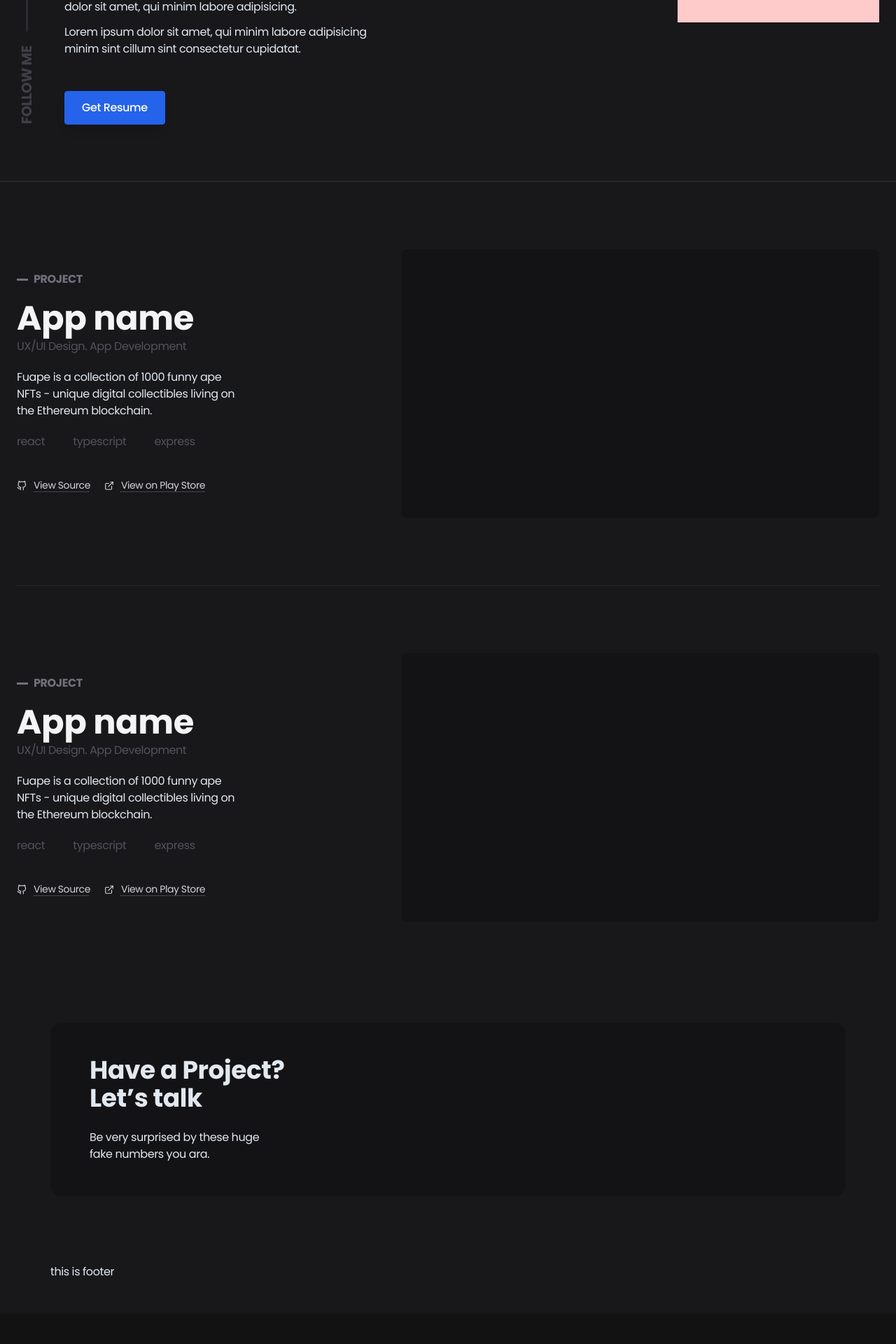
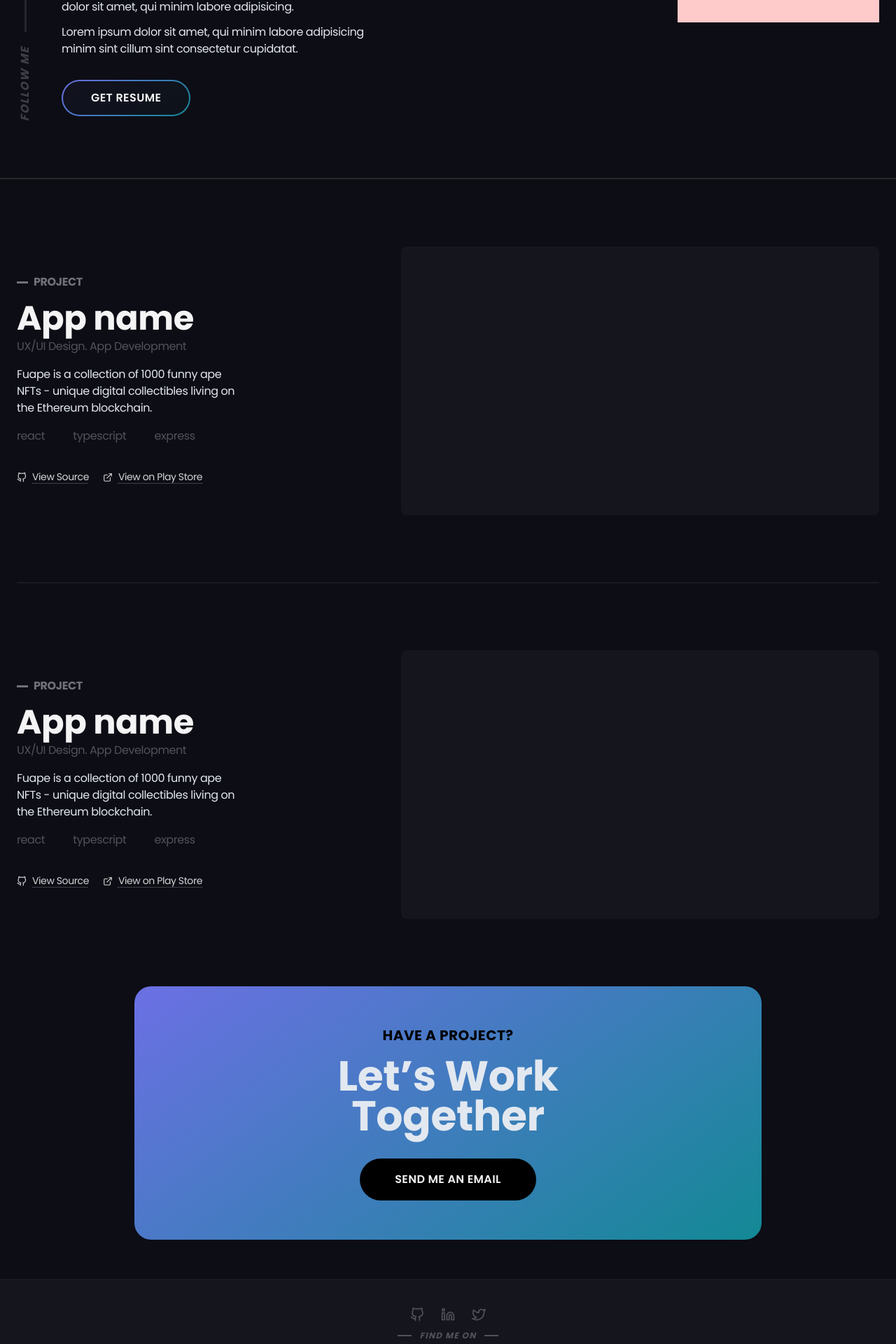
Before and after one commit to hasansujon786/my-website-nextjs, a Next.js app: page / in a window 1280 px wide. Shown: the part 360-2280 px from the top of the page at 70% size. Before the commit the page ends 2237 px from the top, so only its background shows below. Built offline with nearby package versions, Linux system fonts and the light colour scheme.

Commit message:
ui: update Button & CallToAction

```diff
--- /dev/null
+++ b/components/atoms/Button.tsx
@@ -0,0 +1,34 @@
+const varients = {
+  gradient: { bu: 'gradient-bg', sp: 'bg-darker-1 bg-opacity-95 group-hover:bg-opacity-80 ' },
+  solid: { bu: 'bg-black hover:bg-gray-900', sp: 'bg-transparent' },
+}
+
+const sizes = {
+  base: { bu: '', sp: 'px-10 py-3' },
+  md: { bu: '', sp: 'px-12 py-4' },
+}
+
+interface Props {
+  children: React.ReactNode
+  varient?: keyof typeof varients
+  size?: keyof typeof sizes
+}
+
+const Button = ({ children, varient = 'gradient', size = 'base' }: Props) => {
+  return (
+    <button
+      className={`group p-0.5 rounded-full
+      uppercase text-base font-semibold tracking-wide text-zinc-100
+      transform duration-300 ease-out active:scale-95 ${varients[varient].bu}`}
+    >
+      <span
+        className={`block rounded-full
+        transition-colors duration-300 ease-out
+        ${sizes[size].sp} ${varients[varient].sp}`}
+      >
+        {children}
+      </span>
+    </button>
+  )
+}
+export default Button
--- a/components/atoms/GradientBtn.tsx
+++ /dev/null
@@ -1,15 +0,0 @@
-const GradientBtn = (props: {}) => {
-  return (
-    <div className='inline-block'>
-      <a
-        className='btn text-white border border-primary-600 bg-primary-600 hover:bg-primary-800 hover:border-primary-800 sm:mb-0 w-full'
-        href='https://github.com/onwidget/astrowind'
-        target='_blank'
-        rel='noopener'
-      >
-        Get Resume
-      </a>
-    </div>
-  )
-}
-export default GradientBtn
--- a/components/atoms/IconBtn.tsx
+++ b/components/atoms/IconBtn.tsx
@@ -1,22 +1,21 @@
-// import { Icon } from 'astro-icon'
-
 interface Props {
-  name: string
+  icon: React.ReactNode
   ariaLabel?: string
   href?: string
   onClick?: (e: React.MouseEvent<HTMLElement>) => void
 }
 
-export const IconBtn = (props: Props) => {
+export const IconBtn = ({ href = '#', ...props }: Props) => {
   return (
     <a
-      className='text-gray-500 dark:text-gray-400 hover:bg-gray-100 dark:hover:bg-gray-700 focus:outline-none focus:ring-4 focus:ring-gray-200 dark:focus:ring-gray-700 rounded-lg text-sm p-2.5 inline-flex items-center'
+      className='p-2.5 text-base inline-flex items-center text-gray-500 rounded-lg
+      dark:text-gray-400 hover:bg-gray-100 dark:hover:bg-gray-700
+      focus:outline-none focus:ring-4 focus:ring-gray-200 dark:focus:ring-gray-700'
       // aria-label='Twitter'
       onClick={props.onClick}
-      href={props.href}
+      href={href}
     >
-      <p className='w-5 h-5 bg-red-500'></p>
-      {/* <Icon name={name} className='w-5 h-5' /> */}
+      {props.icon}
     </a>
   )
 }
--- a/components/atoms/ProjectLink.tsx
+++ b/components/atoms/ProjectLink.tsx
@@ -9,7 +9,7 @@ const ProjectLink = ({ href = '#', ...props }: Props) => {
   return (
     <a
       href={href}
-      className='inline-flex items-center space-x-2.5 text-sm text-zinc-300 decoration-zinc-500
+      className='inline-flex items-center space-x-2 text-sm text-zinc-300 decoration-zinc-500
       hover:text-yellow-500 hover:decoration-yellow-600
       underline underline-offset-4 decoration-1 decoration-dotted transition ease-in duration-200'
     >
--- a/components/core/ToggleTheme.tsx
+++ b/components/core/ToggleTheme.tsx
@@ -1,3 +1,4 @@
+import { FiSun } from 'react-icons/fi'
 import { useTheme } from 'next-themes'
 import { IconBtn } from '../atoms/IconBtn'
 
@@ -6,10 +7,6 @@ const ToggleTheme = (props: {}) => {
   const toggleFunction = () => {
     setTheme(theme === 'dark' ? 'light' : 'dark')
   }
-  return (
-    <div>
-      <IconBtn name='hello' onClick={toggleFunction} />
-    </div>
-  )
+  return <IconBtn icon={<FiSun />} onClick={toggleFunction} />
 }
 export default ToggleTheme
--- a/components/widgets/CallToAction.tsx
+++ b/components/widgets/CallToAction.tsx
@@ -1,17 +1,19 @@
+import Button from '../atoms/Button'
+
 const CallToAction = (props: {}) => {
   return (
-    <div className='container'>
-      <div className='py-12 px-12'>
-        {/* <!-- card --> */}
-        <div className='px-14 py-12 bg-darker-2 flex justify-between rounded-2xl shadow-xl dark:shadow-none'>
-          <section className='max-w-sm'>
-            <h2 className='text-4xl md:text-4xl font-bold mb-4 font-heading'>
-              Have a Project? <br /> Let’s talk
-            </h2>
-            <p className='mt-6 mr-24 text-base'>Be very surprised by these huge fake numbers you ara.</p>
-          </section>
-
-          <section className='w-full flex justify-center items-center'>{/* <GradientButton /> */}</section>
+    <div className=''>
+      {/* <!-- card --> */}
+      <div className='px-14 py-14 max-w-4xl mx-auto gradient-bg text-center rounded-3xl'>
+        <p className='text-xl uppercase font-bold tracking-wide text-black'>Have a Project?</p>
+        <h2 className='text-6xl capitalize font-bold mt-4 font-heading' style={{ lineHeight: 0.95 }}>
+          Let’s work <br />
+          together
+        </h2>
+        <div className='mt-8'>
+          <Button varient='solid' size='md'>
+            Send me an email
+          </Button>
         </div>
       </div>
     </div>
--- a/components/widgets/Footer.tsx
+++ b/components/widgets/Footer.tsx
@@ -1,7 +1,30 @@
+import { FiGithub, FiLinkedin, FiTwitter } from 'react-icons/fi'
+
 const Footer = (props: {}) => {
   return (
-    <div className='container'>
-      <div className='py-12 px-12'>this is footer</div>
+    <div
+      className='mt-14 py-10 px-12 flex flex-col gap-3 items-center justify-center
+      text-zinc-600 bg-darker-2 border-t border-t-zinc-800 border-opacity-50'
+    >
+      <div className='flex gap-6 text-xl'>
+        <a href='#'>
+          <FiGithub />
+        </a>
+        <a href='#'>
+          <FiLinkedin />
+        </a>
+        <a href='#'>
+          <FiTwitter />
+        </a>
+      </div>
+
+      <div
+        className='flex items-center gap-3
+        before:relative before:border-b-2 before:w-5 before:border-current
+        after:relative after:border-b-2 after:w-5 after:border-current'
+      >
+        <p className='uppercase text-xs font-bold italic tracking-widest'>Find me on</p>
+      </div>
     </div>
   )
 }
--- a/components/widgets/Hero.tsx
+++ b/components/widgets/Hero.tsx
@@ -1,4 +1,4 @@
-import GradientBtn from '../atoms/GradientBtn'
+import Button from '../atoms/Button'
 import SectionTag from '../atoms/SectionTag'
 import Socials from './Socials'
 
@@ -34,8 +34,8 @@ const Hero = (props: {}) => {
               Lorem ipsum dolor sit amet, qui minim labore adipisicing minim sint cillum sint consectetur cupidatat.
             </p>
           </div>
-          <div className='mt-12'>
-            <GradientBtn />
+          <div className='mt-8 mb-2'>
+            <Button>Get resume</Button>
           </div>
         </div>
         {/* <!-- right side image --> */}
--- a/components/widgets/Project.tsx
+++ b/components/widgets/Project.tsx
@@ -6,7 +6,7 @@ const Project = (props: {}) => {
   return (
     <div className='flex justify-between items-center py-24'>
       <section className=''>
-        <div className='max-w-xs space-y-5'>
+        <div className='max-w-xs space-y-4'>
           <SectionTag title='Project' />
           <div>
             <h1 className='text-5xl font-bold text-zinc-100'>App name</h1>
--- a/components/widgets/Socials.tsx
+++ b/components/widgets/Socials.tsx
@@ -2,7 +2,7 @@ import { FiGithub, FiLinkedin, FiTwitter } from 'react-icons/fi'
 
 const Socials = (props: {}) => {
   return (
-    <div className='flex flex-col justify-between items-center h-full text-zinc-700 '>
+    <div className='flex flex-col justify-between items-center h-full text-zinc-700'>
       <div className='flex flex-col gap-5 text-2xl'>
         <a href='#'>
           <FiGithub />
@@ -15,7 +15,10 @@ const Socials = (props: {}) => {
         </a>
       </div>
       <div className='border-l-[3px] h-32 mb-5 mt-auto border-current opacity-50'></div>
-      <p className='text-xl cursor-default uppercase font-bold rotate-180' style={{ writingMode: 'vertical-rl' }}>
+      <p
+        className='cursor-default uppercase text-md font-bold italic tracking-widest rotate-180'
+        style={{ writingMode: 'vertical-rl' }}
+      >
         Follow Me
       </p>
     </div>
--- a/styles/globals.css
+++ b/styles/globals.css
@@ -13,6 +13,10 @@
   }
 }
 
+.gradient-bg {
+  background-image: linear-gradient(324deg, #018e85 -20.32%, #6f6fe7 103.51%);
+}
+
 .gradient-text {
   padding-right: 4px;
   padding-bottom: 4px;
--- a/tailwind.config.js
+++ b/tailwind.config.js
@@ -10,8 +10,8 @@ module.exports = {
       colors: {
         primary: colors.blue,
         secondary: colors.pink,
-        'darker-1': '#18181B',
-        'darker-2': '#131316',
+        'darker-1': '#0D0D15',
+        'darker-2': '#15151E',
       },
       fontFamily: {
         sans: ["'Poppins'", ...defaultTheme.fontFamily.sans],
```
